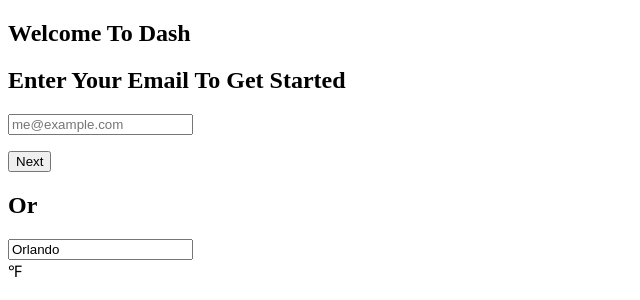
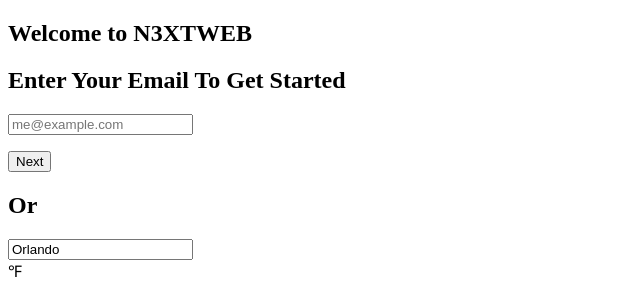
Before and after one commit to arjunpate1/dig4503, a PHP site: page / in a window 1280 px wide. Shown: the top 300 px of the page, without its empty margins (0-640 px from the left). Run offline with PHP 8.4, Linux system fonts and the light colour scheme; some libraries are stand-ins or nearby versions.

Commit message:
Destroyed Login Form with fiery wrath

```diff
--- a/client/js/login.js
+++ b/client/js/login.js
@@ -1,7 +1,10 @@
-var clientID = '686972454904-nnmtv252sf2nmrnqc62vptrfdg4vhp89.apps.googleusercontent.com';
-var clientSecret = 'yQm-QHwz_hFTcdhNDCUwRlFC';
-var facebookID = '2300906400150612';
+//var clientID = '686972454904-nnmtv252sf2nmrnqc62vptrfdg4vhp89.apps.googleusercontent.com';
+//var clientSecret = 'yQm-QHwz_hFTcdhNDCUwRlFC';
+//var facebookID = '2300906400150612';
 
+var clientID = '284757123820-35aq2ncldsigfic24aforqculbssn8bm.apps.googleusercontent.com';
+var clientSecret = 'riZVNRB9XOsHBmvEPzqMADlW';
+var facebookID = '404228607028267';
 
 var userInfo = {
     firstName: undefined,
--- a/index.php
+++ b/index.php
@@ -63,67 +63,81 @@
         <!-- Login Screen -->
         <section class="login" id="login-page">
 
-            <form class="login__form">
+            <form class="login-form">
 
-                <!-- Enter Email or Sign In With Google -->
-                <div class="login__slide login__slide--email">
+                <!-- Intro Slide -->
+                <div class="login-form__slide" id="lsa">
 
-                    <h1 class="login__title">Welcome To Dash</h1>
+                    <h1 class="login-form__slide-title">Hi There!</h1>
 
-                    <h2 class="login__subtitle">Enter Your Email To Get Started</h2>
+                </div>
 
-                    <!-- Email Address -->
-                    <input type="email" name="email" placeholder="me@example.com" class="login__input">
+                <!-- Slide 1 -->
+                <div class="login-form__slide" id="ls1">
 
-                    <!-- Validation Error -->
-                    <p id="email-error"></p>
+                    <h1 class="login-form__slide-title">Welcome to <span>N3XT</span>WEB</h1>
 
-                    <!-- Move To Next Slide -->
+                    <h2 class="login-form__slide-subtitle">Enter Your Email To Get Started</h2>
+                    <input type="email" name="email" placeholder="me@example.com">
+                    <p id="email_error"></p>
                     <button class="login-form__next">Next</button>
-
                     <h2 class="login-form__slide-or">Or</h2>
 
-                    <!-- Social Media Login Buttons -->
                     <div class="login-buttons">
 
-                        <!-- Google Login Buttons -->
                         <div class="login-buttons__button login-buttons__google">
-
                             <div class="g-signin2" data-onsuccess="onGoogleSignIn" data-width="250" data-height="40" data-theme="dark" data-longtitle="true"></div>
-
                         </div>
 
-                        <!-- Facebook Login Buttons -->
                         <div class="login-buttons__button login-buttons__facebook">
-
                             <div class="fb-login-button" data-width="250" data-size="large" data-button-type="continue_with" data-auto-logout-link="false" data-use-continue-as="true" onlogin="checkLoginState();"></div>
-
-                        </div>
+                            </div>
 
                     </div>
 
                 </div>
 
-                <!-- Enter Your Password To Login -->
-                <div class="login__slide login__slide--password">
-
-
-
+                <!-- Slide 2 -->
+                <div class="login-form__slide" id="ls2">
+                    <h1 class="login-form__slide-title">Looks like you don't have an account yet</h1>
+                    <h2 class="login-form__slide-subtitle">Enter Your name to get started</h2>
+                    <input type="email" name="confirm_email" placeholder="email address">
+                    <p id="confirm_email_error"></p>
+                        <input type="text" name="first_name" placeholder="First Name">
+                    <p id="first_name_error"></p>
+                    <input type="text" name="last_name" placeholder="Last Name">
+                    <p id="last_name_error"></p>
+                    <button class="login-form__next">Next</button>
                 </div>
 
-                <!-- Enter Your Name -->
-                <div class="login__slide login__slide--create">
-
+                <!-- Slide 2B -->
+                <div class="login-form__slide" id="ls2b">
+                    <h1 class="login-form__slide-title">Welcome Back</h1>
+                    <h2 class="login-form__slide-subtitle">Enter Your Password</h2>
+                    <input type="password" name="password" placeholder="password">
+                    <p id="password_error"></p>
+                    <button class="login-form__submit">Sign In</button>
                 </div>
 
-                <!-- Enter and Comfirm a Password -->
-                <div class="login__slide login__slide--confirm">
-
+                <!-- Slide 3 -->
+                <div class="login-form__slide" id="ls3">
+                    <h1 class="login-form__slide-title">Almost Done!</h1>
+                    <h2 class="login-form__slide-subtitle">Create a Password</h2>
+                    <input type="password" name="new_password" placeholder="password">
+                    <p id="new_password_error"></p>
+                    <input type="password" name="confirm_new_password" placeholder="confirm password">
+                    <p id="confirm_new_password_error"></p>
+                    <button type="submit" class="login-form__submit">Create Account</button>
                 </div>
 
-                <!-- Link Your Google of Facebook Account -->
-                <div class="login__slide login__slide--link">
+                     <!-- Slide 4 -->
+                <div class="login-form__slide" id="ls4">
+                    <h1 class="login-form__slide-title-alt">Looks Like You Already Have An Account!</h1>
+                    <h2 class="login-form__slide-subtitle" id="whichaccount"></h2>
 
+                    <input type="password" name="link-password" placeholder="enter your password">
+                    <p id="link-password_error"></p>
+                    <button type="submit" class="login-form__submit">Confirm</button>
                 </div>
 
             </form>
```
